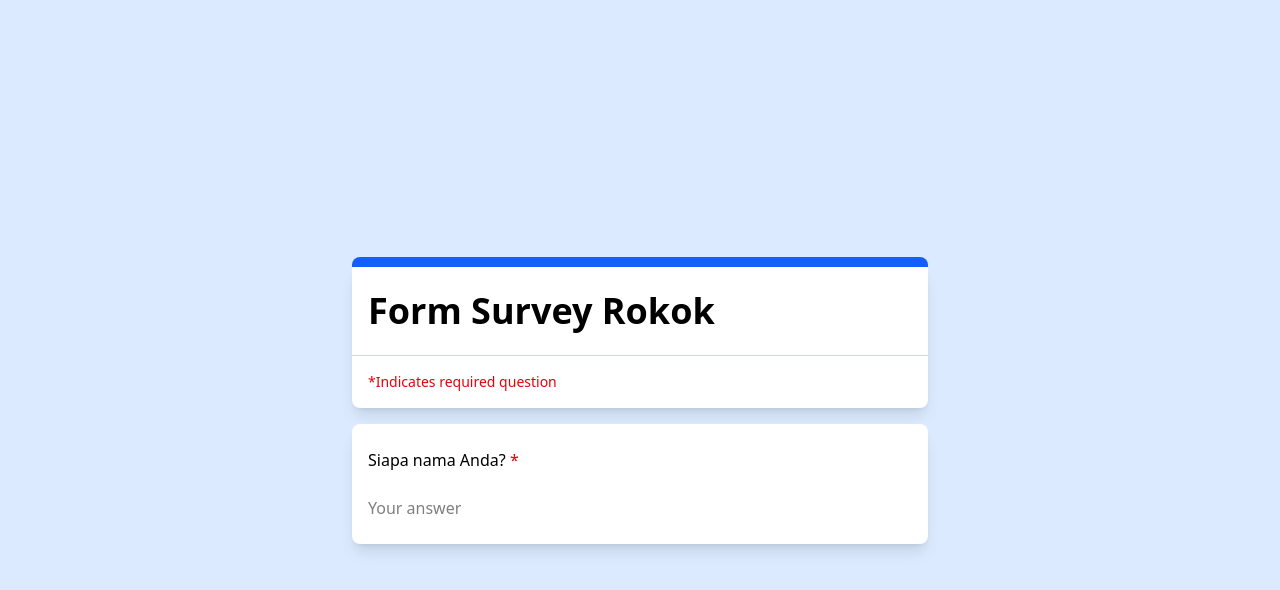
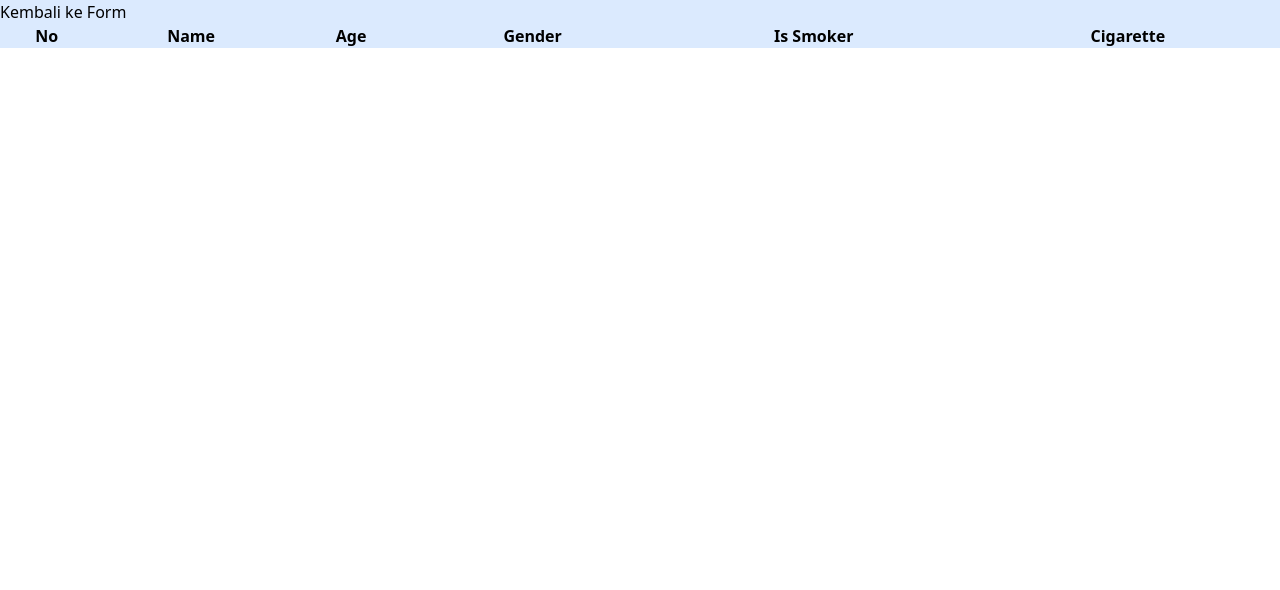
Before and after one commit to Arif14377/koda-b6-react5, a React (Vite) app: page /submission in a window 1280 px wide. Shown: the top 590 px of the page. Built offline with nearby package versions, Linux system fonts and the light colour scheme.

Commit message:
feat: create react-router-dom

```diff
--- a/package.json
+++ b/package.json
@@ -14,6 +14,7 @@
     "react": "^19.2.0",
     "react-dom": "^19.2.0",
     "react-hook-form": "^7.71.1",
+    "react-router-dom": "^7.13.0",
     "tailwindcss": "^4.1.18"
   },
   "devDependencies": {
--- a/src/App.jsx
+++ b/src/App.jsx
@@ -1,23 +1,28 @@
-import { useState } from 'react'
+import { useState, useEffect } from 'react'
 import './index.css'
-import InputText from './components/InputText.jsx'
+import { createBrowserRouter, RouterProvider } from 'react-router-dom'
+import FormPage from './pages/FormPage.jsx'
+import Submission from './pages/Submission.jsx'
 
 function App() {
+  const [submitHistory, setSubmitHistory] = useState([])
 
-  return (
-    <div className='flex flex-col justify-center items-start h-screen max-w-xl mx-auto my-0 gap-4'>
-      <div className='flex flex-col gap-0 w-full'>
-        <div className='w-full bg-blue-600 h-2.5 rounded-t-lg'></div>
-        <div className='rounded-b-lg w-full bg-white shadow-lg'>
-          <h1 className='text-4xl font-bold my-6 mx-4'>Form Survey Rokok</h1>
-          <div className='border-t border-gray-300'></div>
-          <p className='text-red-600 text-sm my-4 mx-4'>*Indicates required question</p>
-        </div>
-      </div>
-      <InputText idName="name" labelInput="Siapa nama Anda?" placeholder="Your answer"/>
-    </div>
-  )
+  useEffect(() => {
+    const pullHistory = JSON.parse(localStorage.getItem("submitHistory"))
+    if(pullHistory){
+      setSubmitHistory(pullHistory)
+    }
+  }, [])
 
+  const router = createBrowserRouter([
+    { path: "/",
+      element: <FormPage setSubmitHistory={setSubmitHistory}/>
+    },
+    { path: "/submission",
+      element: <Submission submitHistory={submitHistory}/> }
+  ])
+
+  return <RouterProvider router={router} />
 }
 
 export default App
--- /dev/null
+++ b/src/components/Button.jsx
@@ -0,0 +1,7 @@
+function Button(){
+    return (
+        <button className="bg-blue-500 text-white px-4 py-2 rounded hover:bg-blue-600">Kirim</button>
+    )
+}
+
+export default Button
--- a/src/components/InputText.jsx
+++ b/src/components/InputText.jsx
@@ -12,11 +12,11 @@
  */
 
 function InputText(props) {
-  const { idName, labelInput, placeholder } = props;
+  const { idName, labelInput, placeholder, ...rest } = props;
   return (
     <div className="flex flex-col rounded-lg w-full bg-white shadow-lg px-4 py-6 gap-6">
         <label htmlFor={idName}>{labelInput} <span className="text-red-600">*</span> </label>
-        <input type="text" id={idName} name={idName} placeholder={placeholder} className="focus:border-blue-600 focus:outline-hidden"/>
+        <input type="text" id={idName} placeholder={placeholder} className="focus:border-blue-600 focus:outline-hidden" {...rest}/>
     </div>
   )
 }
--- /dev/null
+++ b/src/pages/FormPage.jsx
@@ -0,0 +1,46 @@
+import { useEffect } from 'react'
+import InputText from '../components/InputText.jsx'
+import {useForm} from "react-hook-form"
+import Button from '../components/Button.jsx'
+import { Link } from 'react-router-dom'
+
+function FormPage(props) {
+  const {setSubmitHistory} = props
+  const {handleSubmit, register}= useForm()
+
+  function submitForm(values){
+    const pullHistory = JSON.parse(localStorage.getItem("submitHistory"))
+    let newHistory = []
+
+    if(pullHistory){
+      newHistory = [values, ...pullHistory]
+    } else {
+      newHistory = [values]
+    }
+
+    setSubmitHistory(newHistory)
+    localStorage.setItem("submitHistory", JSON.stringify(newHistory))
+  }
+
+  return (
+    <div className="p-8">
+      <form onSubmit={handleSubmit(submitForm)} className='flex flex-col justify-center items-start max-w-xl mx-auto my-0 gap-4'>
+        <div className='flex flex-col gap-0 w-full'>
+          <div className='w-full bg-blue-600 h-2.5 rounded-t-lg'></div>
+          <div className='rounded-b-lg w-full bg-white shadow-lg'>
+            <h1 className='text-4xl font-bold my-6 mx-4'>Form Survey Rokok</h1>
+            <div className='border-t border-gray-300'></div>
+            <p className='text-red-600 text-sm my-4 mx-4'>*Indicates required question</p>
+          </div>
+        </div>
+        <InputText idName="name" labelInput="Siapa nama Anda?" {...register("name")} placeholder="Your answer"/>
+        <InputText idName="age" labelInput="Berapa umur Anda?" {...register("age")} placeholder="Your answer"/>
+        <Button/>
+      </form>
+      <Link to="/submission">Lihat History</Link>
+    </div>
+  )
+
+}
+
+export default FormPage
--- /dev/null
+++ b/src/pages/Submission.jsx
@@ -0,0 +1,40 @@
+import { Link } from 'react-router-dom'
+
+function Submsission(props){
+    const {submitHistory} = props
+    return (
+        <div>
+            <Link to="/">Kembali ke Form</Link>
+            <div className='flex flex-col'>
+                <table>
+                    <thead>
+                    <tr>
+                        <th>No</th>
+                        <th>Name</th>
+                        <th>Age</th>
+                        <th>Gender</th>
+                        <th>Is Smoker</th>
+                        <th>Cigarette</th>
+                    </tr>
+                    </thead>
+                    <tbody>
+                    {
+                        submitHistory.map((s, index) => (
+                        <tr key={index} className='text-center'>
+                            <td>{index + 1}</td>
+                            <td>{s.name}</td>
+                            <td>{s.age}</td>
+                            <td>{s.gender}</td>
+                            <td>{s.isSmoker}</td>
+                            <td>{s.cigarette}</td>
+                        </tr>
+                        ))
+                    }
+                    </tbody>
+                </table>
+            </div>
+        </div>
+    )
+}
+
+export default Submsission
```
Also changed, not shown: 1 other file (tests, documents, lock files or other folders).
